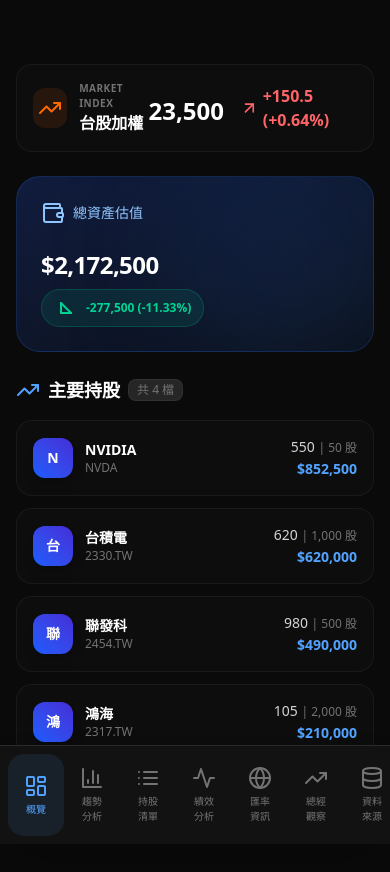
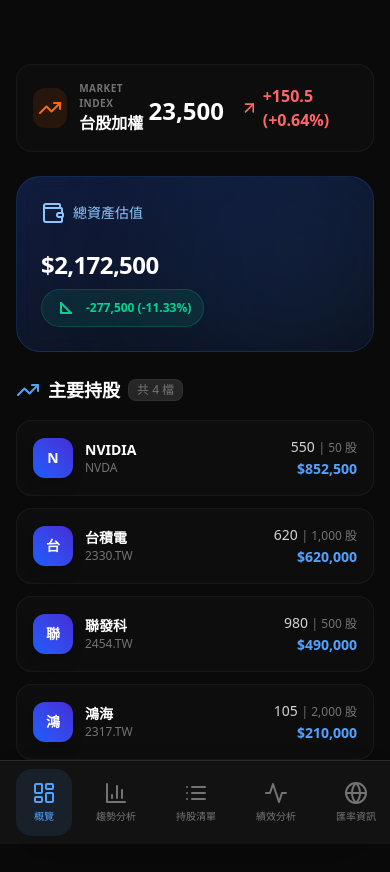
Before and after one commit to chenkaiju/stock-asset-manager, a React (Vite) app: page / in a window 390 px wide. Built offline with nearby package versions, Linux system fonts and the light colour scheme; no server answers.

Commit message:
fix(ui): resolve macro insights crash due to missing icons and fix mobile nav scrolling

```diff
--- a/src/App.jsx
+++ b/src/App.jsx
@@ -8,7 +8,7 @@
 import { PerformanceStats } from './components/PerformanceStats';
 import { ExchangeRates } from './components/ExchangeRates';
 import { MacroInsights } from './components/MacroInsights';
-import { TrendAnalysis } from './components/TrendAnalysis'; // Assuming this component is also needed based on the snippet
+
 import { useStockData } from './hooks/useStockData';
 
 export default function App() {
@@ -45,8 +45,7 @@
         return <HistoryChart historyData={historyData} />;
       case 'performance': // Existing tab
         return <PerformanceStats stats={performanceStats} />;
-      case 'analysis': // New tab
-        return <TrendAnalysis history={historyData} stats={performanceStats} />;
+
       case 'rates': // Renamed from 'exchangerates'
         return <ExchangeRates rates={exchangeRates} loading={loading} />;
       case 'macro': // New tab
--- a/src/components/Icons.jsx
+++ b/src/components/Icons.jsx
@@ -99,5 +99,14 @@
     ),
     Globe: (props) => (
         <svg xmlns="http://www.w3.org/2000/svg" width="24" height="24" viewBox="0 0 24 24" fill="none" stroke="currentColor" strokeWidth="2" strokeLinecap="round" strokeLinejoin="round" {...props}><circle cx="12" cy="12" r="10" /><path d="M12 2a14.5 14.5 0 0 0 0 20 14.5 14.5 0 0 0 0-20" /><path d="M2 12h20" /></svg>
+    ),
+    Key: (props) => (
+        <svg xmlns="http://www.w3.org/2000/svg" width="24" height="24" viewBox="0 0 24 24" fill="none" stroke="currentColor" strokeWidth="2" strokeLinecap="round" strokeLinejoin="round" {...props}><path d="m21 2-2 2m-7.61 7.61a5.5 5.5 0 1 1-7.778 7.778 5.5 5.5 0 0 1 7.777-7.777zm0 0L15.5 7.5m0 0 3 3L22 7l-3-3m-3.5 3.5L19 4" /></svg>
+    ),
+    RefreshCw: (props) => (
+        <svg xmlns="http://www.w3.org/2000/svg" width="24" height="24" viewBox="0 0 24 24" fill="none" stroke="currentColor" strokeWidth="2" strokeLinecap="round" strokeLinejoin="round" {...props}><path d="M3 12a9 9 0 0 1 9-9 9.75 9.75 0 0 1 6.74 2.74L21 8" /><path d="M21 3v5h-5" /><path d="M21 12a9 9 0 0 1-9 9 9.75 9.75 0 0 1-6.74-2.74L3 16" /><path d="M8 16H3v5" /></svg>
+    ),
+    AlertTriangle: (props) => (
+        <svg xmlns="http://www.w3.org/2000/svg" width="24" height="24" viewBox="0 0 24 24" fill="none" stroke="currentColor" strokeWidth="2" strokeLinecap="round" strokeLinejoin="round" {...props}><path d="m21.73 18-8-14a2 2 0 0 0-3.48 0l-8 14A2 2 0 0 0 4 21h16a2 2 0 0 0 1.73-3Z" /><path d="M12 9v4" /><path d="M12 17h.01" /></svg>
     )
 };
--- a/src/components/Sidebar.jsx
+++ b/src/components/Sidebar.jsx
@@ -11,10 +11,10 @@
                 <p className="text-xs text-neutral-500 mt-2 pl-1">Stock Portfolio Tracker</p>
             </div>
 
-            <div className="flex justify-around md:flex-col md:space-y-2">
+            <div className="flex overflow-x-auto md:overflow-visible justify-start md:justify-start gap-2 md:gap-0 md:space-y-2 no-scrollbar px-2 md:px-0 md:flex-col">
                 <button
                     onClick={() => setActiveTab('dashboard')}
-                    className={`flex flex-col md:flex-row items-center justify-center md:justify-start space-y-1 md:space-y-0 md:space-x-4 px-4 py-3 rounded-2xl transition-all duration-300 ${activeTab === 'dashboard'
+                    className={`flex-shrink-0 flex flex-col md:flex-row items-center justify-center md:justify-start space-y-1 md:space-y-0 md:space-x-4 px-4 py-3 rounded-2xl transition-all duration-300 ${activeTab === 'dashboard'
                         ? 'text-blue-400 bg-blue-400/10'
                         : 'text-neutral-500 hover:text-neutral-300 hover:bg-white/5'
                         }`}
@@ -24,7 +24,7 @@
                 </button>
                 <button
                     onClick={() => setActiveTab('history')}
-                    className={`flex flex-col md:flex-row items-center justify-center md:justify-start space-y-1 md:space-y-0 md:space-x-4 px-4 py-3 rounded-2xl transition-all duration-300 ${activeTab === 'history'
+                    className={`flex-shrink-0 flex flex-col md:flex-row items-center justify-center md:justify-start space-y-1 md:space-y-0 md:space-x-4 px-4 py-3 rounded-2xl transition-all duration-300 ${activeTab === 'history'
                         ? 'text-blue-400 bg-blue-400/10'
                         : 'text-neutral-500 hover:text-neutral-300 hover:bg-white/5'
                         }`}
@@ -34,7 +34,7 @@
                 </button>
                 <button
                     onClick={() => setActiveTab('list')}
-                    className={`flex flex-col md:flex-row items-center justify-center md:justify-start space-y-1 md:space-y-0 md:space-x-4 px-4 py-3 rounded-2xl transition-all duration-300 ${activeTab === 'list'
+                    className={`flex-shrink-0 flex flex-col md:flex-row items-center justify-center md:justify-start space-y-1 md:space-y-0 md:space-x-4 px-4 py-3 rounded-2xl transition-all duration-300 ${activeTab === 'list'
                         ? 'text-blue-400 bg-blue-400/10'
                         : 'text-neutral-500 hover:text-neutral-300 hover:bg-white/5'
                         }`}
@@ -45,7 +45,7 @@
 
                 <button
                     onClick={() => setActiveTab('performance')}
-                    className={`flex flex-col md:flex-row items-center justify-center md:justify-start space-y-1 md:space-y-0 md:space-x-4 px-4 py-3 rounded-2xl transition-all duration-300 ${activeTab === 'performance'
+                    className={`flex-shrink-0 flex flex-col md:flex-row items-center justify-center md:justify-start space-y-1 md:space-y-0 md:space-x-4 px-4 py-3 rounded-2xl transition-all duration-300 ${activeTab === 'performance'
                         ? 'text-blue-400 bg-blue-400/10'
                         : 'text-neutral-500 hover:text-neutral-300 hover:bg-white/5'
                         }`}
@@ -55,7 +55,7 @@
                 </button>
                 <button
                     onClick={() => setActiveTab('exchangerates')}
-                    className={`flex flex-col md:flex-row items-center justify-center md:justify-start space-y-1 md:space-y-0 md:space-x-4 px-4 py-3 rounded-2xl transition-all duration-300 ${activeTab === 'exchangerates'
+                    className={`flex-shrink-0 flex flex-col md:flex-row items-center justify-center md:justify-start space-y-1 md:space-y-0 md:space-x-4 px-4 py-3 rounded-2xl transition-all duration-300 ${activeTab === 'exchangerates'
                         ? 'text-blue-400 bg-blue-400/10'
                         : 'text-neutral-500 hover:text-neutral-300 hover:bg-white/5'
                         }`}
@@ -65,7 +65,7 @@
                 </button>
                 <button
                     onClick={() => setActiveTab('macro')}
-                    className={`flex flex-col md:flex-row items-center justify-center md:justify-start space-y-1 md:space-y-0 md:space-x-4 px-4 py-3 rounded-2xl transition-all duration-300 ${activeTab === 'macro'
+                    className={`flex-shrink-0 flex flex-col md:flex-row items-center justify-center md:justify-start space-y-1 md:space-y-0 md:space-x-4 px-4 py-3 rounded-2xl transition-all duration-300 ${activeTab === 'macro'
                         ? 'text-blue-400 bg-blue-400/10'
                         : 'text-neutral-500 hover:text-neutral-300 hover:bg-white/5'
                         }`}
@@ -75,7 +75,7 @@
                 </button>
                 <button
                     onClick={() => setActiveTab('datasource')}
-                    className={`flex flex-col md:flex-row items-center justify-center md:justify-start space-y-1 md:space-y-0 md:space-x-4 px-4 py-3 rounded-2xl transition-all duration-300 ${activeTab === 'datasource'
+                    className={`flex-shrink-0 flex flex-col md:flex-row items-center justify-center md:justify-start space-y-1 md:space-y-0 md:space-x-4 px-4 py-3 rounded-2xl transition-all duration-300 ${activeTab === 'datasource'
                         ? 'text-blue-400 bg-blue-400/10'
                         : 'text-neutral-500 hover:text-neutral-300 hover:bg-white/5'
                         }`}
```
